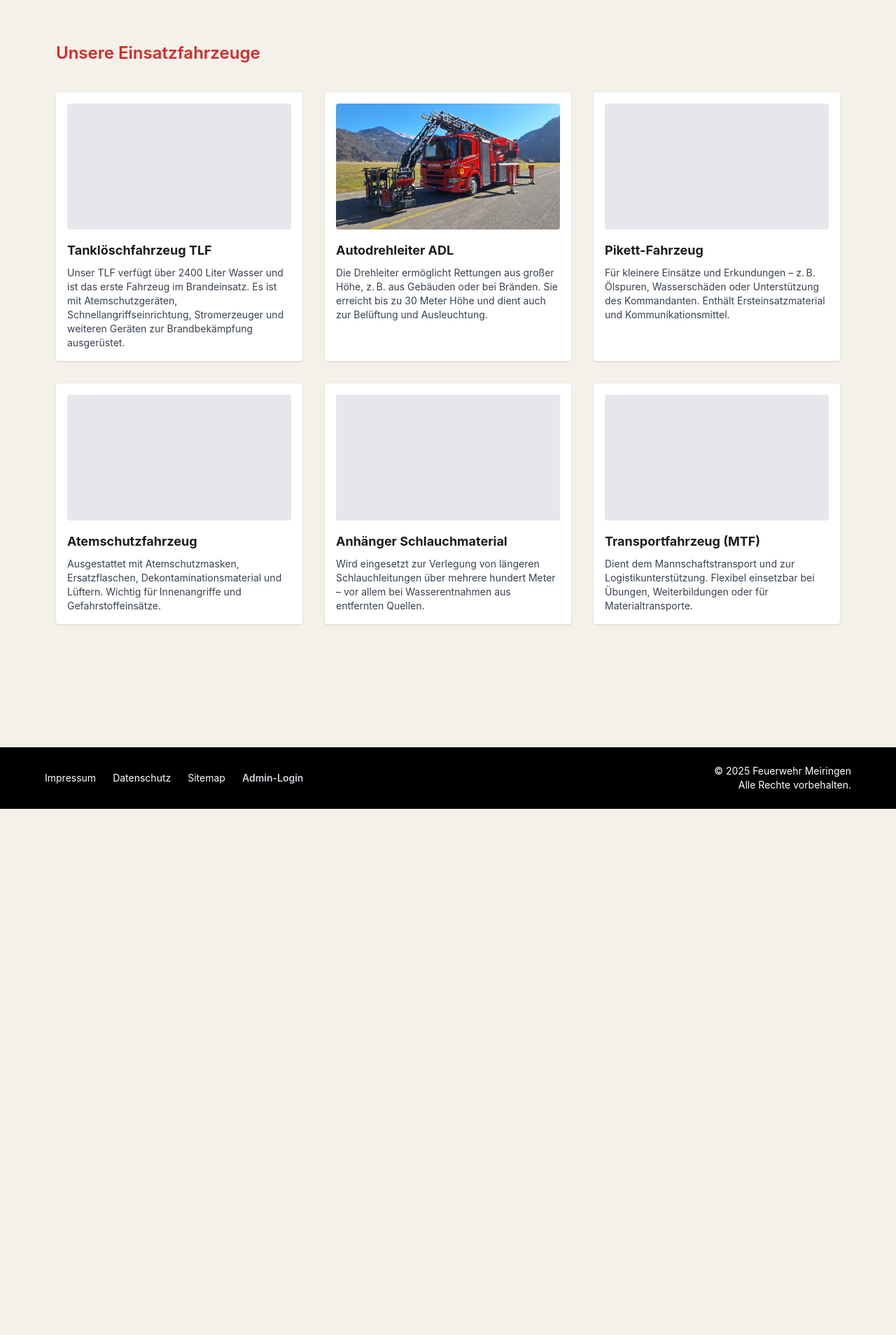
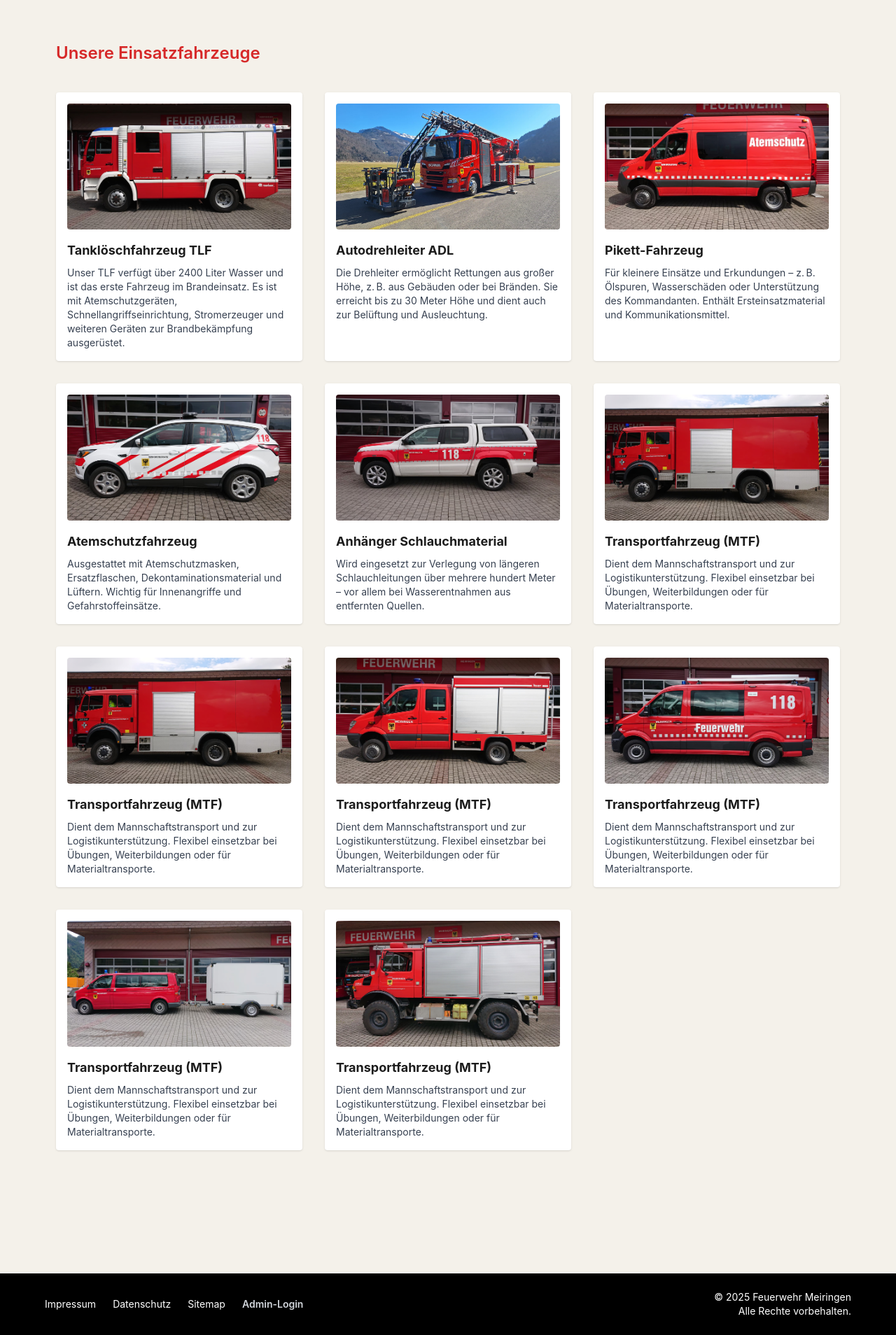
Before and after one commit to timo-reinschmidt/Feuerwehr-meiringen, a Flask app: page /fahrzeuge in a window 1280 px wide. Shown: the part 532-2440 px from the top of the page at 70% size. Before the commit the page ends 1688 px from the top, so only its background shows below. Run offline with Flask 3, Linux system fonts and the light colour scheme; some libraries are stand-ins or nearby versions.

Commit message:
added pictures for visualisation

```diff
--- a/templates/buergerinfos.html
+++ b/templates/buergerinfos.html
@@ -3,7 +3,7 @@
 {% block content %}
 <!-- Hero -->
 <section class="relative h-[50vh] min-h-[300px] flex items-center justify-center bg-cover bg-center"
-         style="background-image: url('/static/images/buergerinfos-header.jpg');">
+         style="background-image: url('/static/images/fahrzeuge/adl.jpeg');">
     <div class="absolute inset-0 bg-black/50"></div>
     <div class="relative z-10 text-white text-center px-4">
         <h1 class="text-4xl md:text-5xl font-bold drop-shadow">Bürgerinfos & Notfalltipps</h1>
--- a/templates/einsaetze.html
+++ b/templates/einsaetze.html
@@ -3,7 +3,7 @@
 {% block content %}
 <!-- Hero -->
 <section class="relative h-[50vh] min-h-[300px] flex items-center justify-center bg-cover bg-center"
-         style="background-image: url('/static/images/einsaetze-header.jpg');">
+         style="background-image: url('/static/images/feuerwehr_einsatz.jpeg');">
     <div class="absolute inset-0 bg-black/50"></div>
     <div class="relative z-10 text-white text-center px-4">
         <h1 class="text-4xl md:text-5xl font-bold drop-shadow">Einsätze & Aktuelles</h1>
--- a/templates/fahrzeuge.html
+++ b/templates/fahrzeuge.html
@@ -18,7 +18,8 @@
         <div class="grid md:grid-cols-3 gap-8">
             <!-- Fahrzeug 1 -->
             <div class="bg-white rounded shadow p-4 flex flex-col">
-                <div class="aspect-video bg-gray-200 rounded mb-4"></div>
+                <img src="/static/images/fahrzeuge/tlf.jpg" alt="Tankloeschfahrzeug"
+                     class="rounded mb-4 aspect-video object-cover">
                 <h3 class="font-bold text-lg mb-2">Tanklöschfahrzeug TLF</h3>
                 <p class="text-sm text-gray-700">Unser TLF verfügt über 2400 Liter Wasser und ist das erste Fahrzeug im
                     Brandeinsatz. Es ist mit Atemschutzgeräten, Schnellangriffseinrichtung, Stromerzeuger und weiteren
@@ -37,7 +38,8 @@
 
             <!-- Fahrzeug 3 -->
             <div class="bg-white rounded shadow p-4 flex flex-col">
-                <div class="aspect-video bg-gray-200 rounded mb-4"></div>
+                <img src="/static/images/fahrzeuge/atemschutzbus.jpg" alt="Atemschutzbus"
+                     class="rounded mb-4 aspect-video object-cover">
                 <h3 class="font-bold text-lg mb-2">Pikett-Fahrzeug</h3>
                 <p class="text-sm text-gray-700">Für kleinere Einsätze und Erkundungen – z. B. Ölspuren, Wasserschäden
                     oder Unterstützung des Kommandanten. Enthält Ersteinsatzmaterial und Kommunikationsmittel.</p>
@@ -45,7 +47,8 @@
 
             <!-- Fahrzeug 4 -->
             <div class="bg-white rounded shadow p-4 flex flex-col">
-                <div class="aspect-video bg-gray-200 rounded mb-4"></div>
+                <img src="/static/images/fahrzeuge/einsatzleiterfahrzeug.jpg" alt="Einsatzleiterfahrzeug"
+                     class="rounded mb-4 aspect-video object-cover">
                 <h3 class="font-bold text-lg mb-2">Atemschutzfahrzeug</h3>
                 <p class="text-sm text-gray-700">Ausgestattet mit Atemschutzmasken, Ersatzflaschen,
                     Dekontaminationsmaterial und Lüftern. Wichtig für Innenangriffe und Gefahrstoffeinsätze.</p>
@@ -53,7 +56,8 @@
 
             <!-- Fahrzeug 5 -->
             <div class="bg-white rounded shadow p-4 flex flex-col">
-                <div class="aspect-video bg-gray-200 rounded mb-4"></div>
+                <img src="/static/images/fahrzeuge/einsatzleiterfahrzeug_oelwehr.jpg" alt="Autodrehleiter ADL"
+                     class="rounded mb-4 aspect-video object-cover">
                 <h3 class="font-bold text-lg mb-2">Anhänger Schlauchmaterial</h3>
                 <p class="text-sm text-gray-700">Wird eingesetzt zur Verlegung von längeren Schlauchleitungen über
                     mehrere hundert Meter – vor allem bei Wasserentnahmen aus entfernten Quellen.</p>
@@ -61,7 +65,48 @@
 
             <!-- Fahrzeug 6 -->
             <div class="bg-white rounded shadow p-4 flex flex-col">
-                <div class="aspect-video bg-gray-200 rounded mb-4"></div>
+                <img src="/static/images/fahrzeuge/oelwehrlastwagen.jpg" alt="Autodrehleiter ADL"
+                     class="rounded mb-4 aspect-video object-cover">
+                <h3 class="font-bold text-lg mb-2">Transportfahrzeug (MTF)</h3>
+                <p class="text-sm text-gray-700">Dient dem Mannschaftstransport und zur Logistikunterstützung. Flexibel
+                    einsetzbar bei Übungen, Weiterbildungen oder für Materialtransporte.</p>
+            </div>
+
+            <div class="bg-white rounded shadow p-4 flex flex-col">
+                <img src="/static/images/fahrzeuge/oelwehrlastwagen.jpg" alt="Autodrehleiter ADL"
+                     class="rounded mb-4 aspect-video object-cover">
+                <h3 class="font-bold text-lg mb-2">Transportfahrzeug (MTF)</h3>
+                <p class="text-sm text-gray-700">Dient dem Mannschaftstransport und zur Logistikunterstützung. Flexibel
+                    einsetzbar bei Übungen, Weiterbildungen oder für Materialtransporte.</p>
+            </div>
+
+            <div class="bg-white rounded shadow p-4 flex flex-col">
+                <img src="/static/images/fahrzeuge/pbu_fahrzeug.jpg" alt="Autodrehleiter ADL"
+                     class="rounded mb-4 aspect-video object-cover">
+                <h3 class="font-bold text-lg mb-2">Transportfahrzeug (MTF)</h3>
+                <p class="text-sm text-gray-700">Dient dem Mannschaftstransport und zur Logistikunterstützung. Flexibel
+                    einsetzbar bei Übungen, Weiterbildungen oder für Materialtransporte.</p>
+            </div>
+
+            <div class="bg-white rounded shadow p-4 flex flex-col">
+                <img src="/static/images/fahrzeuge/pionierfahrzeug.jpg" alt="Autodrehleiter ADL"
+                     class="rounded mb-4 aspect-video object-cover">
+                <h3 class="font-bold text-lg mb-2">Transportfahrzeug (MTF)</h3>
+                <p class="text-sm text-gray-700">Dient dem Mannschaftstransport und zur Logistikunterstützung. Flexibel
+                    einsetzbar bei Übungen, Weiterbildungen oder für Materialtransporte.</p>
+            </div>
+
+            <div class="bg-white rounded shadow p-4 flex flex-col">
+                <img src="/static/images/fahrzeuge/transporter_mit_anhaenger.jpg" alt="Autodrehleiter ADL"
+                     class="rounded mb-4 aspect-video object-cover">
+                <h3 class="font-bold text-lg mb-2">Transportfahrzeug (MTF)</h3>
+                <p class="text-sm text-gray-700">Dient dem Mannschaftstransport und zur Logistikunterstützung. Flexibel
+                    einsetzbar bei Übungen, Weiterbildungen oder für Materialtransporte.</p>
+            </div>
+
+            <div class="bg-white rounded shadow p-4 flex flex-col">
+                <img src="/static/images/fahrzeuge/unimog.jpg" alt="Autodrehleiter ADL"
+                     class="rounded mb-4 aspect-video object-cover">
                 <h3 class="font-bold text-lg mb-2">Transportfahrzeug (MTF)</h3>
                 <p class="text-sm text-gray-700">Dient dem Mannschaftstransport und zur Logistikunterstützung. Flexibel
                     einsetzbar bei Übungen, Weiterbildungen oder für Materialtransporte.</p>
--- a/templates/mitmachen.html
+++ b/templates/mitmachen.html
@@ -3,10 +3,10 @@
 {% block content %}
 <!-- Hero -->
 <section class="relative h-[50vh] min-h-[300px] flex items-center justify-center bg-cover bg-center"
-         style="background-image: url('/static/images/mitmachen-header.jpg');">
+         style="background-image: url('/static/images/mitmachen.jpg');">
     <div class="absolute inset-0 bg-black/50"></div>
     <div class="relative z-10 text-white text-center px-4">
-        <h1 class="text-4xl md:text-5xl font-bold drop-shadow">Mitmachen & Ausbildung</h1>
+        <h1 class="text-4xl md:text-5xl font-bold drop-shadow">Mitmachen & Termine</h1>
         <p class="text-md md:text-xl mt-2 drop-shadow">Dein Weg ins Feuerwehr-Team Meiringen.</p>
     </div>
 </section>
```
Also changed, not shown: static/images/fahrzeuge/atemschutzbus.jpg (added), static/images/fahrzeuge/einsatzleiterfahrzeug.jpg (added), static/images/fahrzeuge/einsatzleiterfahrzeug_oelwehr.jpg (added), static/images/fahrzeuge/oelwehrlastwagen.jpg (added), static/images/fahrzeuge/pbu_fahrzeug.jpg (added), static/images/fahrzeuge/pionierfahrzeug.jpg (added), static/images/fahrzeuge/tlf.jpg (added), static/images/fahrzeuge/transporter_mit_anhaenger.jpg (added), static/images/fahrzeuge/unimog.jpg (added), static/images/feuerwehr_einsatz.jpeg (added), static/images/mitmachen.jpg (added).
